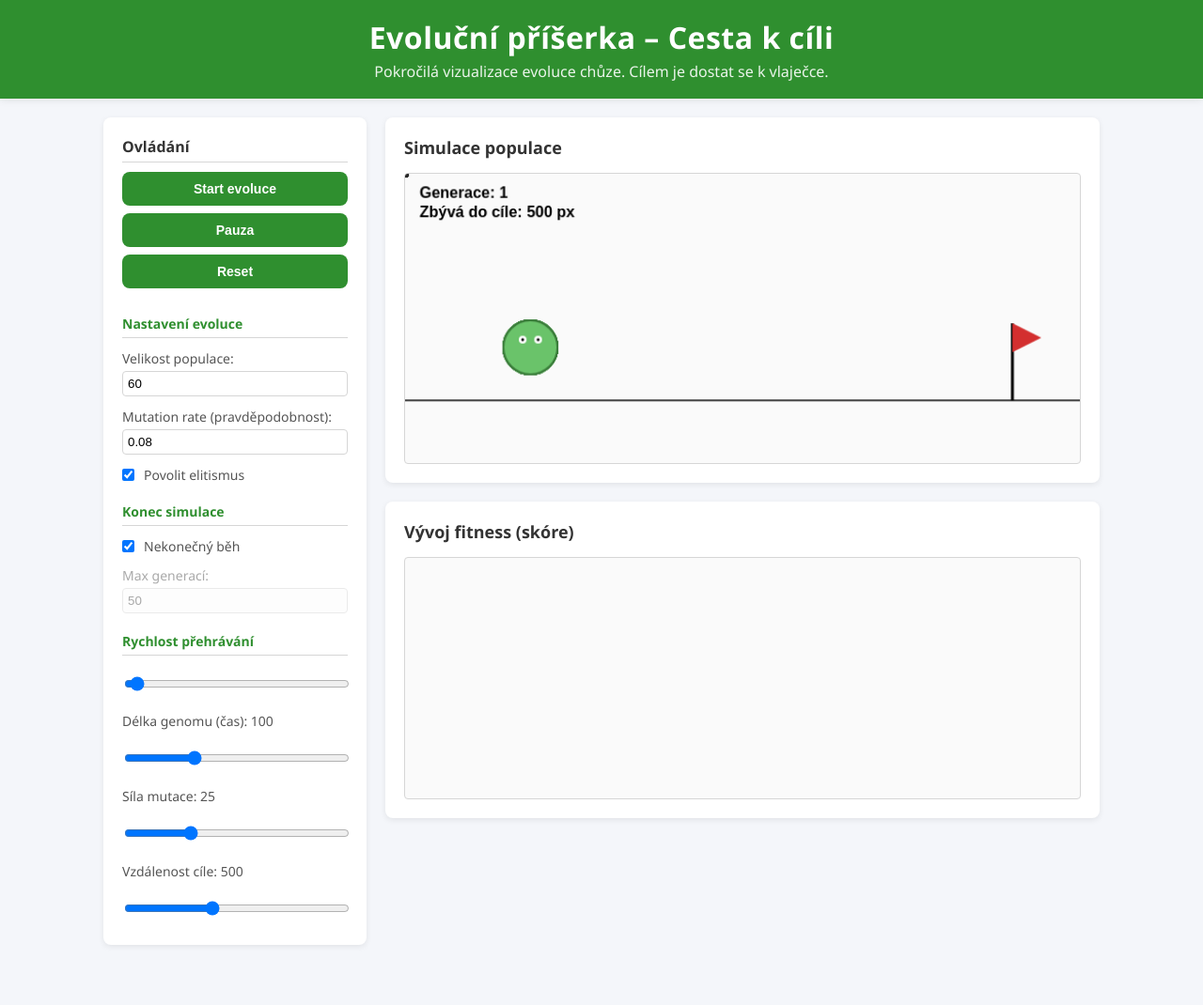
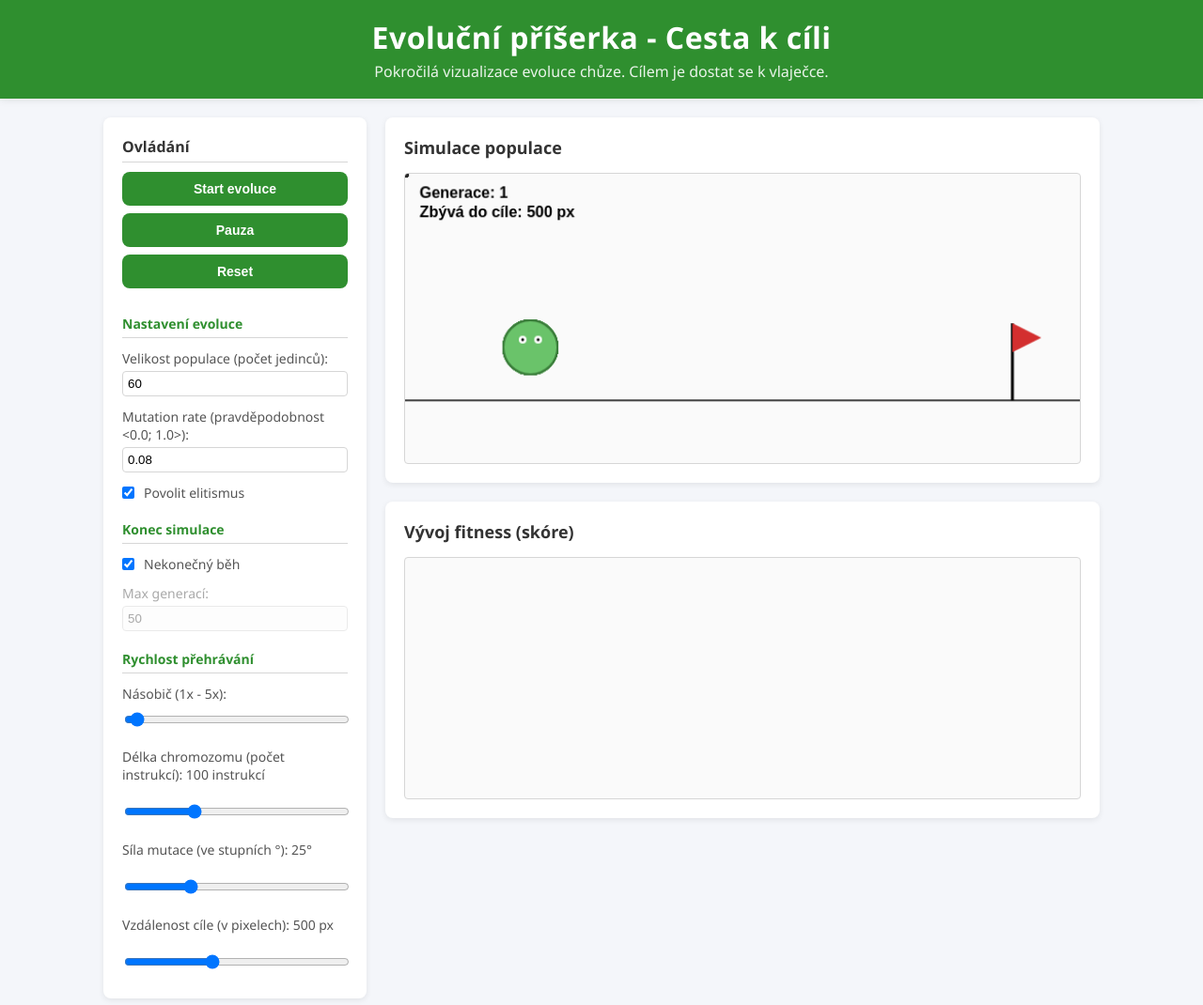
Before and after one commit to AndyBlackHole/evolucni-simulace-chuze, a plain HTML site: page index.html in a window 1280 px wide. Shown: the whole page at 94% size. Before the commit the page ends 1026 px from the top, so only its background shows below. Drawn offline with Linux system fonts and the light colour scheme.

Commit message:
Feature/Displaying units for real (#7)
* uprava casti kodu

* displaying units

* fixes

```diff
--- a/index.html
+++ b/index.html
@@ -3,12 +3,12 @@
 <head>
     <meta charset="UTF-8" />
     <meta name="viewport" content="width=device-width, initial-scale=1.0" />
-    <title>Evoluční příšerka – Simulace chůze</title>
+    <title>Evoluční příšerka - Simulace chůze</title>
     <link rel="stylesheet" href="styles.css">
 </head>
 <body>
     <header class="app-header">
-        <h1>Evoluční příšerka – Cesta k cíli</h1>
+        <h1>Evoluční příšerka - Cesta k cíli</h1>
         <p>Pokročilá vizualizace evoluce chůze. Cílem je dostat se k vlaječce.</p>
     </header>
 
@@ -21,10 +21,10 @@
                 <button id="btnReset">Reset</button>
 
                 <h3>Nastavení evoluce</h3>
-                <label>Velikost populace:
+                <label>Velikost populace (počet jedinců):
                     <input type="number" id="populationSizeInput" value="60" min="10" max="500" />
                 </label>
-                <label>Mutation rate (pravděpodobnost):
+                <label>Mutation rate (pravděpodobnost &lt;0.0;&nbsp;1.0&gt;):
                     <input type="number" id="mutationRateInput" value="0.08" step="0.01" min="0" max="1" />
                 </label>
                 <label style="display: flex; align-items: center; gap: 10px; margin-top: 10px;">
@@ -40,22 +40,22 @@
                 </label>
 
                 <h3>Rychlost přehrávání</h3>
-                <label>
+                <label>Násobič (1x - 5x):
                     <input type="range" id="simSpeedInput" min="1" max="5" value="1" />
                 </label>
 
                 <div class="control-group">
-                    <label>Délka genomu (čas): <span id="geneLengthVal">100</span></label>
+                    <label>Délka chromozomu (počet instrukcí): <span id="geneLengthVal">100 instrukcí</span></label>
                     <input type="range" id="geneLengthInput" min="20" max="300" value="100">
                 </div>
 
                 <div class="control-group">
-                    <label>Síla mutace: <span id="mutStrengthVal">25</span></label>
+                    <label>Síla mutace (ve stupních °): <span id="mutStrengthVal">25°</span></label>
                     <input type="range" id="mutStrengthInput" min="1" max="90" value="25">
                 </div>
 
                 <div class="control-group">
-                    <label>Vzdálenost cíle: <span id="targetXVal">500</span></label>
+                    <label>Vzdálenost cíle (v pixelech): <span id="targetXVal">500 px</span></label>
                     <input type="range" id="targetXInput" min="200" max="1000" value="500">
                 </div>
             </section>
--- a/js/ui/UIController.js
+++ b/js/ui/UIController.js
@@ -105,7 +105,7 @@ export class UIController {
                 let val = parseInt(e.target.value, 10);
                 if (isNaN(val)) val = 100;
                 val = Math.max(20, Math.min(300, val));
-                if (this.geneLengthVal) this.geneLengthVal.innerText = val;
+                if (this.geneLengthVal) this.geneLengthVal.innerText = val+ " instrukcí";
                 CONFIG.EVOLUTION.GENE_LENGTH = val;
                 this.notifyConfigUpdated();
             });
@@ -117,7 +117,7 @@ export class UIController {
                 let val = parseInt(e.target.value, 10);
                 if (isNaN(val)) val = 25;
                 val = Math.max(1, Math.min(90, val));
-                if (this.mutStrengthVal) this.mutStrengthVal.innerText = val;
+                if (this.mutStrengthVal) this.mutStrengthVal.innerText = val + "°";
                 CONFIG.EVOLUTION.MUTATION_STRENGTH = val;
                 this.notifyConfigUpdated();
             });
@@ -131,7 +131,7 @@ export class UIController {
                 val = Math.max(200, Math.min(1000, val));
 
                 // Zobrazení čisté vzdálenosti v UI (např. "500")
-                if (this.targetXVal) this.targetXVal.innerText = val;
+                if (this.targetXVal) this.targetXVal.innerText = val + " px";
 
                 // Fyzická pozice vlaječky na plátně = Vzdálenost + Pozice startu (130)
                 CONFIG.SIMULATION.TARGET_X = val + CONFIG.CREATURE.BODY_START_X;
```
